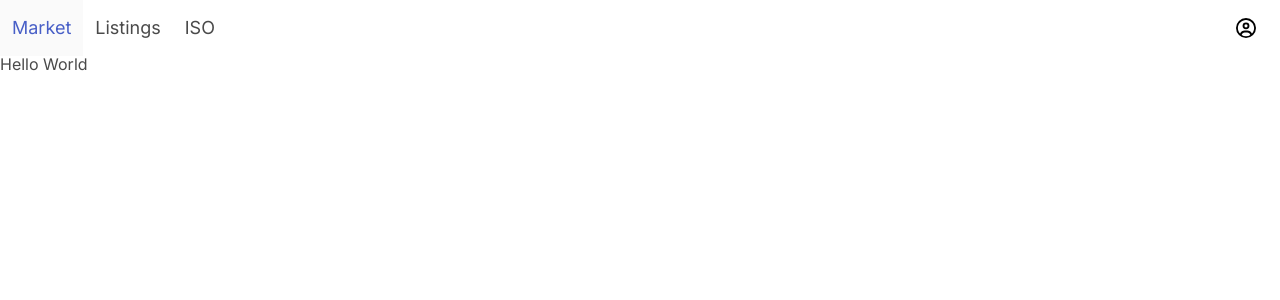
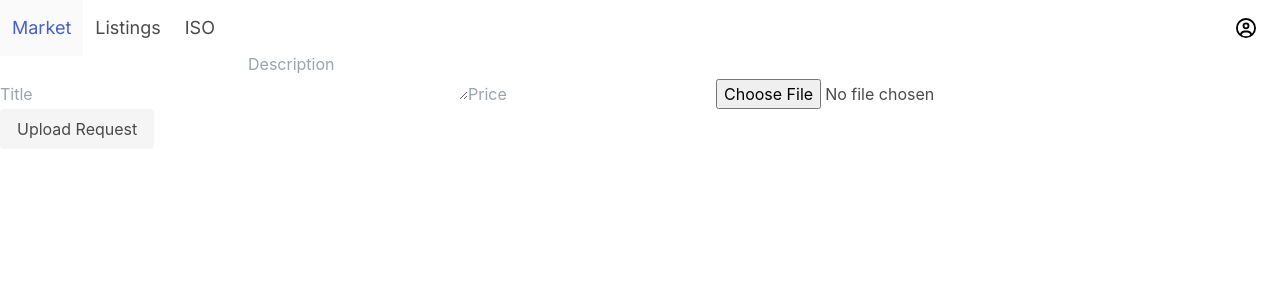
Before and after one commit to dchen327/insearchof, a Next.js app: page /insearchof in a window 1280 px wide. Shown: the top 300 px of the page. Built offline with nearby package versions, Linux system fonts and the light colour scheme; no server answers; sample sign-in values are in the browser's storage.

Commit message:
my stuff not finished

```diff
--- a/package.json
+++ b/package.json
@@ -13,13 +13,15 @@
     "@fortawesome/free-regular-svg-icons": "^6.5.2",
     "@fortawesome/free-solid-svg-icons": "^6.5.2",
     "@fortawesome/react-fontawesome": "^0.2.0",
+    "axios": "^1.6.8",
     "bulma": "^0.9.4",
     "concurrently": "^8.2.2",
     "firebase": "^10.9.0",
     "next": "14.1.0",
     "react": "^18",
     "react-dom": "^18",
-    "vercel": "^33.2.0"
+    "uuid": "^9.0.1",
+    "vercel": "^32.0.1"
   },
   "devDependencies": {
     "autoprefixer": "^10.0.1",
--- a/src/app/insearchof/page.js
+++ b/src/app/insearchof/page.js
@@ -4,9 +4,14 @@ import { useEffect, useState } from "react";
 import { onAuthStateChanged } from "firebase/auth";
 import { useRouter } from "next/navigation";
 
+
 export default function Page() {
   const [user, setUser] = useState(null);
   const router = useRouter();
+  const [title, setTitle] = useState('');
+  const [description, setDescription] = useState('');
+  const [price, setPrice] = useState('');
+  const [image, setImage] = useState(null);
 
   useEffect(() => {
     const unsubscribe = onAuthStateChanged(auth, (currentUser) => {
@@ -21,5 +26,66 @@ export default function Page() {
     return () => unsubscribe();
   }, [router]);
 
-  return <div>Hello World</div>;
+  const handleImageChange = (event) => {
+    setImage(event.target.files[0]);  // Set the image file
+  };
+
+  const uploadRequest = async () => {
+    if (!title) {
+      alert('Title is required.');
+      return;
+    }
+
+    if (price < 0) {
+      alert('Price cannot be negative.');
+      return;
+    }
+
+    if (!user) {
+      alert('You need to be logged in to submit a request.');
+      return;
+    }
+
+    const token = await user.getIdToken();  // Firebase ID token
+
+    const formData = new FormData();
+    formData.append('title', title);
+    formData.append('description', description);
+    formData.append('price', price === '' ? '0' : price);
+    if (image) {
+      formData.append('image', image);  // image file to the FormData object
+    }
+
+    const config = {
+      headers: {
+        'Authorization': `Bearer ${token}`,
+        'Content-Type': 'multipart/form-data'
+      }
+    };
+
+    try {
+      // attempt upload (i have no code right now)
+      alert('Request uploaded successfully: ' + title + ' ' + description + ' ' + price);
+    } catch (error) {
+      console.error('Error uploading request:', error);
+      alert('Failed to upload request: ' + (error.response?.data?.detail || 'Unknown error') + ': ' + title + ' ' + description + ' ' + price);
+    }
+  };
+
+
+  return (
+    <>
+      <div>
+        <input type="text" value={title} onChange={(e) => setTitle(e.target.value)} placeholder="Title" />
+        <textarea value={description} onChange={(e) => setDescription(e.target.value)} placeholder="Description" />
+        <input type="number" value={price} onChange={(e) => setPrice(parseFloat(e.target.value))} placeholder="Price" />
+        <input type="file" onChange={handleImageChange} accept="image/png, image/jpeg, image/jpg, image/gif, image/svg, image/webp" />
+      </div>
+      <div className="buttons">
+        <button className="button is-light" onClick={uploadRequest}>
+          Upload Request
+        </button>
+      </div>
+    </>
+  );
 }
```
Also changed, not shown: 1 other file (tests, documents, lock files or other folders).
